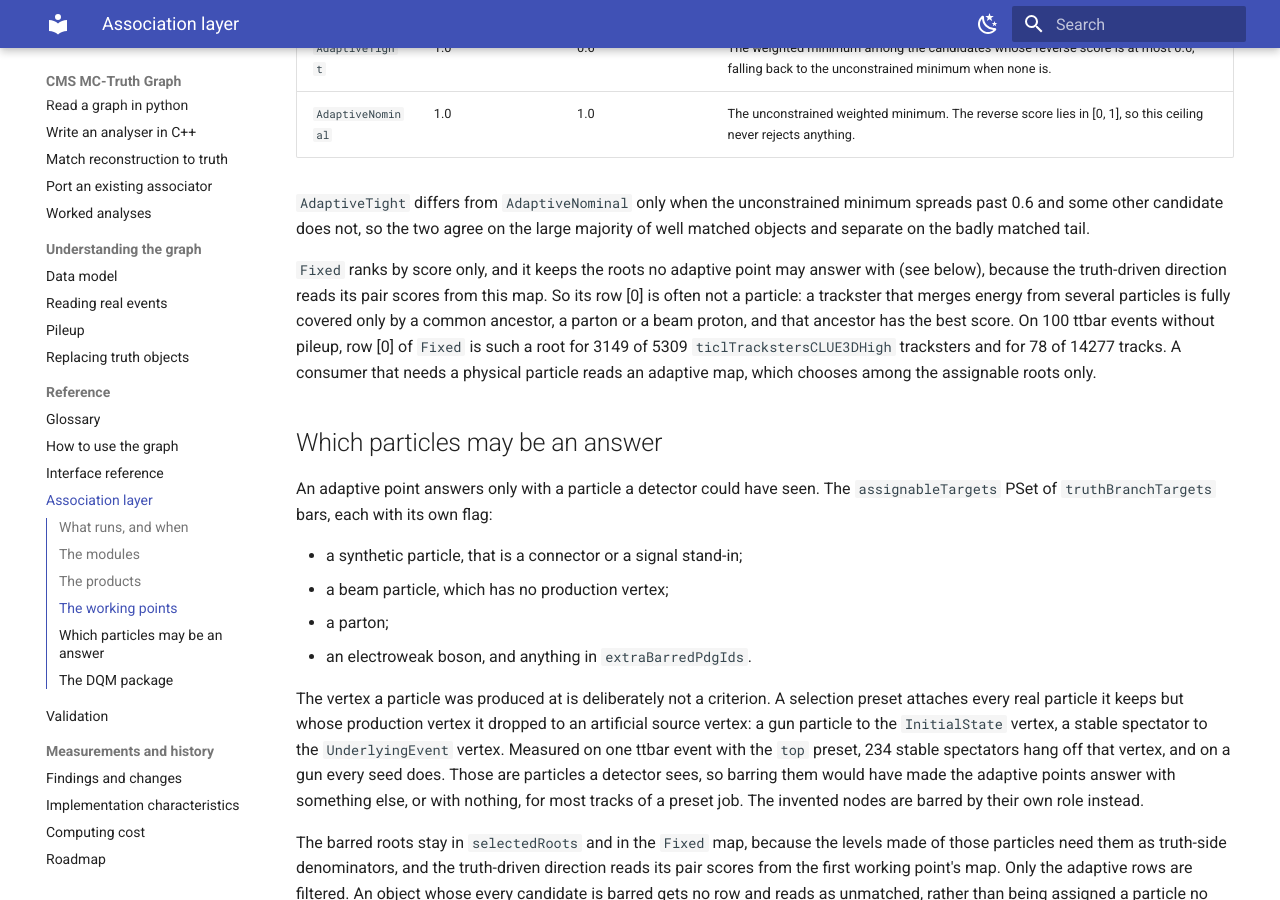
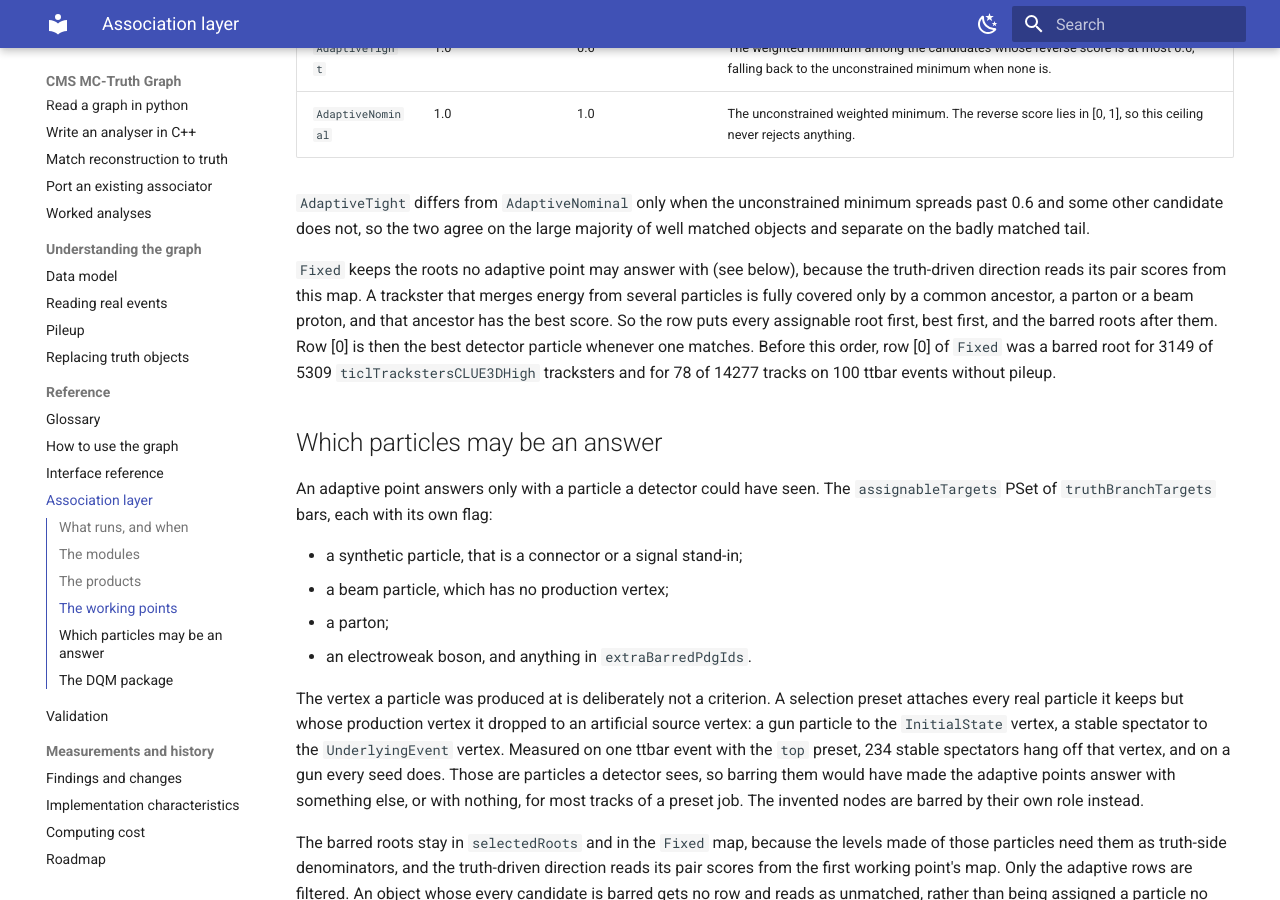
Before and after one commit to felicepantaleo/cms-truth-docs, an MkDocs documentation site: the page built from docs/association-layer.md, in a window 1280 px wide and 900 px high, scrolled down 2123 px. Built offline with MkDocs 1.6.1 and Material for MkDocs 9.7.7, drawn with Linux system fonts in a browser that asks for light colours.

Commit message:
Branch::finalState, Fixed row order, kinematic exemption, fragment rules: docs follow PR 51829

```diff
--- a/docs/association-layer.md
+++ b/docs/association-layer.md
@@ -87,14 +87,14 @@
 spreads past 0.6 and some other candidate does not, so the two agree on the large
 majority of well matched objects and separate on the badly matched tail.
 
-`Fixed` ranks by score only, and it keeps the roots no adaptive point may answer with
-(see below), because the truth-driven direction reads its pair scores from this map. So
-its row [0] is often not a particle: a trackster that merges energy from several particles
-is fully covered only by a common ancestor, a parton or a beam proton, and that ancestor
-has the best score. On 100 ttbar events without pileup, row [0] of `Fixed` is such a root
-for 3149 of 5309 `ticlTrackstersCLUE3DHigh` tracksters and for 78 of 14277 tracks. A
-consumer that needs a physical particle reads an adaptive map, which chooses among the
-assignable roots only.
+`Fixed` keeps the roots no adaptive point may answer with (see below), because the
+truth-driven direction reads its pair scores from this map. A trackster that merges
+energy from several particles is fully covered only by a common ancestor, a parton or a
+beam proton, and that ancestor has the best score. So the row puts every assignable root
+first, best first, and the barred roots after them. Row [0] is then the best detector
+particle whenever one matches. Before this order, row [0] of `Fixed` was a barred root
+for 3149 of 5309 `ticlTrackstersCLUE3DHigh` tracksters and for 78 of 14277 tracks on 100
+ttbar events without pileup.
 
 ## Which particles may be an answer
 
```
Also changed, not shown: docs/examples.md (+8 -8 lines), docs/interface.md (+10 -2 lines), docs/replacing-truth-objects.md (+4 -1 lines), docs/usage.md (+4 -3 lines), docs/validation.md (+5 -3 lines).
